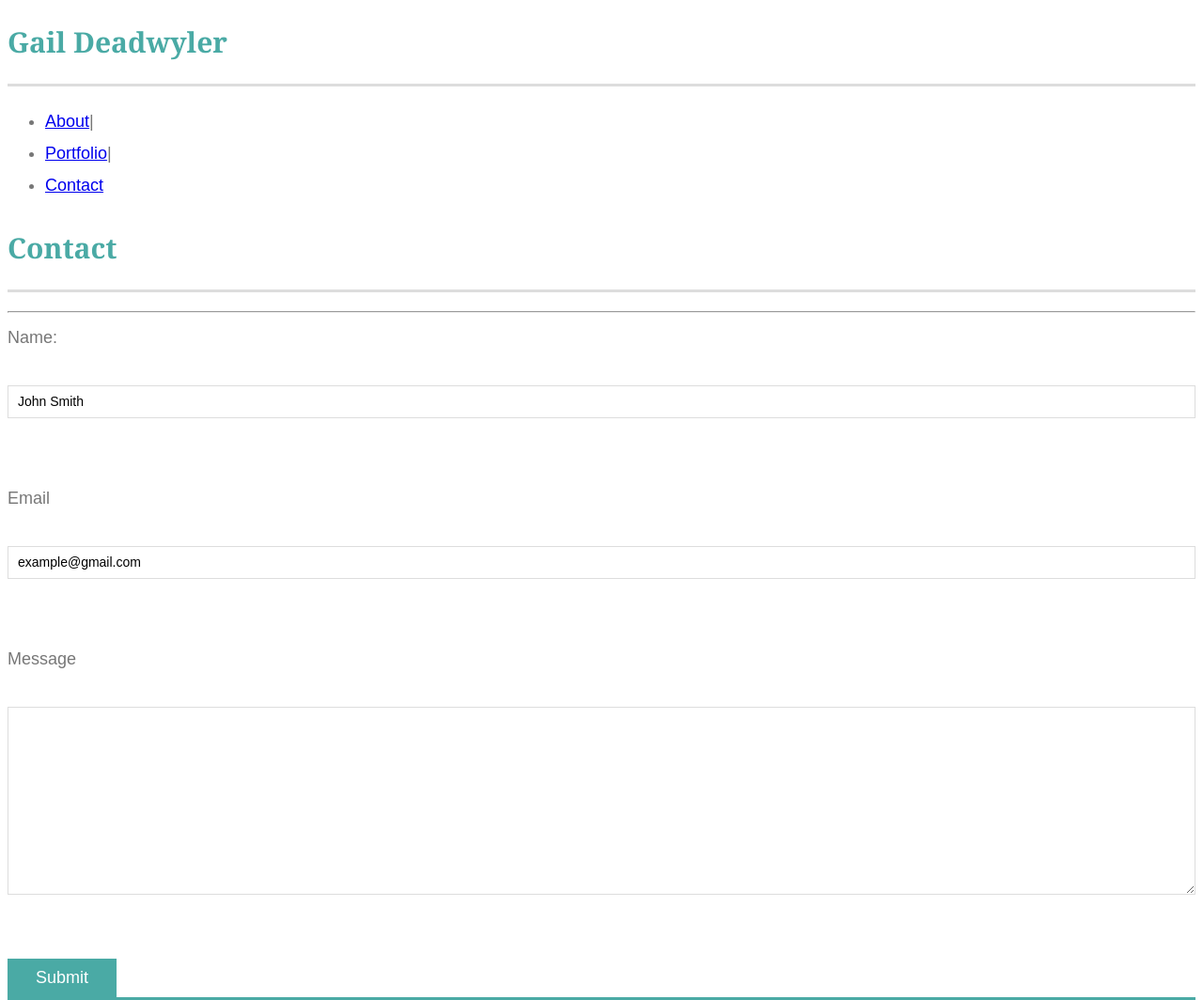
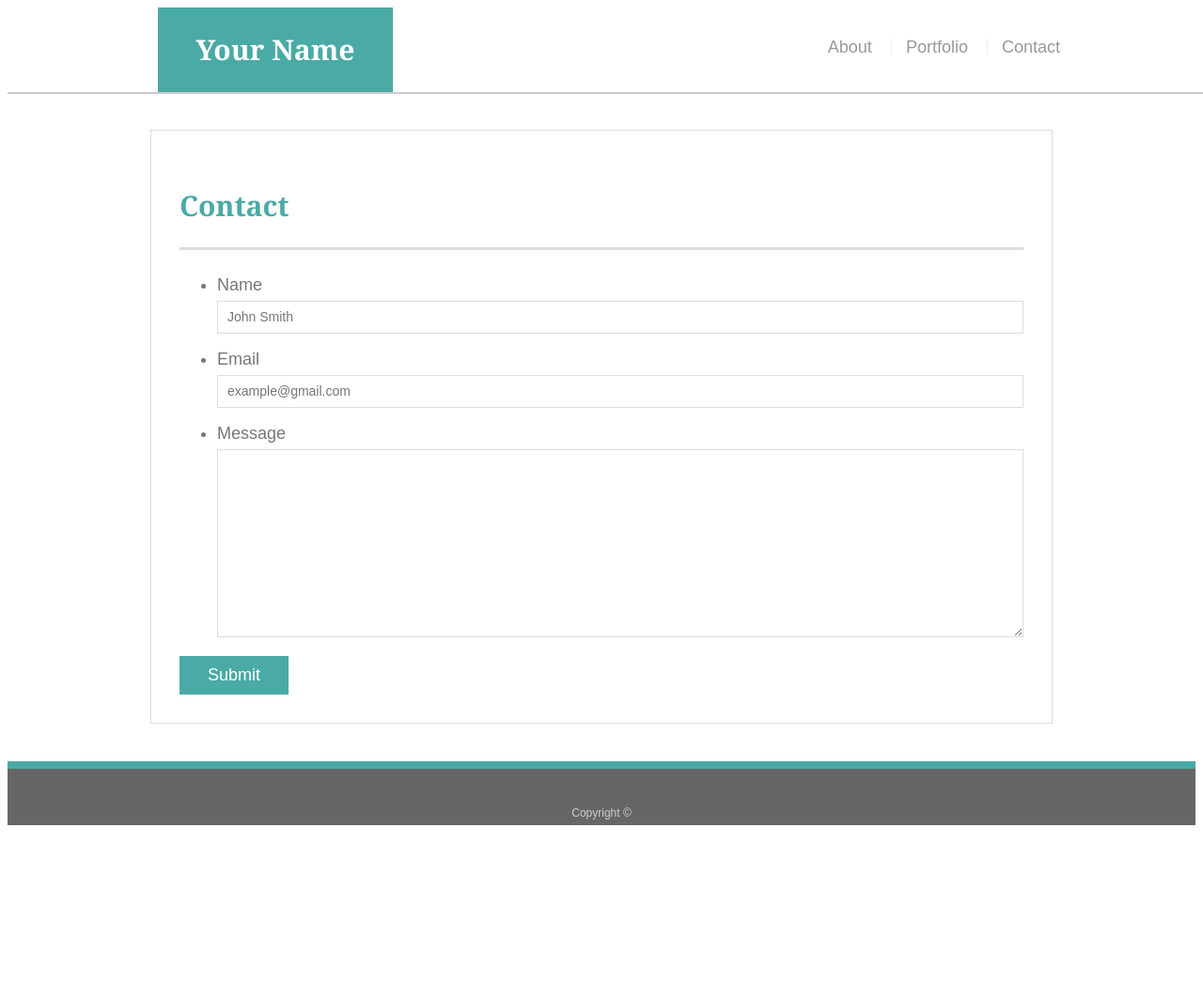
Before and after one commit to Gail-Deadwyler/Responsive-Portfolio, a plain HTML site: page contact.html in a window 1280 px wide. Shown: the top 1064 px of the page at 94% size. After the commit the page ends 886 px from the top, so only its background shows below. Drawn offline with Linux system fonts and the light colour scheme.

Commit message:
added starter code as a template for this project

```diff
--- a/contact.html
+++ b/contact.html
@@ -1,54 +1,57 @@
+<!--  Used this provided starter code as a template for this HW -->
 <!DOCTYPE html>
 <html lang="en">
-<head>
+
+  <head>
     <meta charset="UTF-8">
     <meta name="viewport" content="width=device-width, initial-scale=1.0">
     <meta http-equiv="X-UA-Compatible" content="ie=edge">
+    <title>Contact | Your Name</title>
+    <link rel="stylesheet" type="text/css" href="assets/css/style.css">
+  </head>
 
-    <!-- add link to my style.css-->
-    <link rel="stylesheet" href="assets/css/style.css">
-
-    <title>Gail Deadwyler Bio</title>
-</head>
-<body>
-    <!-- Header part -->
-    <header class="header">
-        <div class="navigation">
-            <h1>Gail Deadwyler</h1>
-            <ul>
-                <li><a href="index.html">About</a>|</li>
-                <li><a href="portfolio.html">Portfolio</a>|</li>
-                <li><a href="#">Contact</a></li>
-            </ul>
-            <div class="clearFix"></div>
+  <body>
+    <header id="masthead">
+        <div class="container">
+          <a href="index.html" id="logo">Your Name</a>
+          <nav>
+            <a href="index.html">About</a>
+            <a href="portfolio.html">Portfolio</a>
+            <a href="contact.html">Contact</a>
+          </nav>
         </div>
     </header>
 
-    <!-- section part -->
-    <section>
-        <div class='main'>
-            <h1 class="teal">Contact</h1>
-            <hr>
-            <form action="#">
-                <label class="name">Name:</label>
-                <br>
-                <input class="name" type="text" name="name" value="John Smith">
-                <br><br>
-                <label class="email">Email</label>
-                <br>
-                <input class="email" type="text" name="email" value="example@gmail.com">
-                <br><br>
-                <label class="message">Message</label>
-                <br>
-                <textarea class="message" name="message" id="" cols="30" rows="10"></textarea>
-                <br><br>
-                <input class="button" type="submit" value="Submit">
-            </form>
-    </section>
+    <div id="main-container" class="container">
+      <section class="main-section">
+        <h1>Contact</h1>
 
-    <!-- footer -->
+        <form id="contact-form">
+          <ul>
+            <li>
+              <label for="name">Name</label>
+              <input type="text" id="name" name="name" placeholder="John Smith" required="required">
+            </li>
+            <li>
+              <label for="email">Email</label>
+              <input type="email" id="email" name="email" placeholder="example@gmail.com" required="required">
+            </li>
+            <li>
+              <label for="message">Message</label>
+              <textarea id="message" name="message" required="required"></textarea>
+            </li>
+          </ul>
+          <input type="submit">
+        </form>
+
+      </section>
+
+    </div>
+
     <footer>
-        <span class="copyright">Copyright &copy;</span>
+      <div class="container">
+        Copyright &copy;
+      </div>
     </footer>
-</body>
+  </body>
 </html>
```
